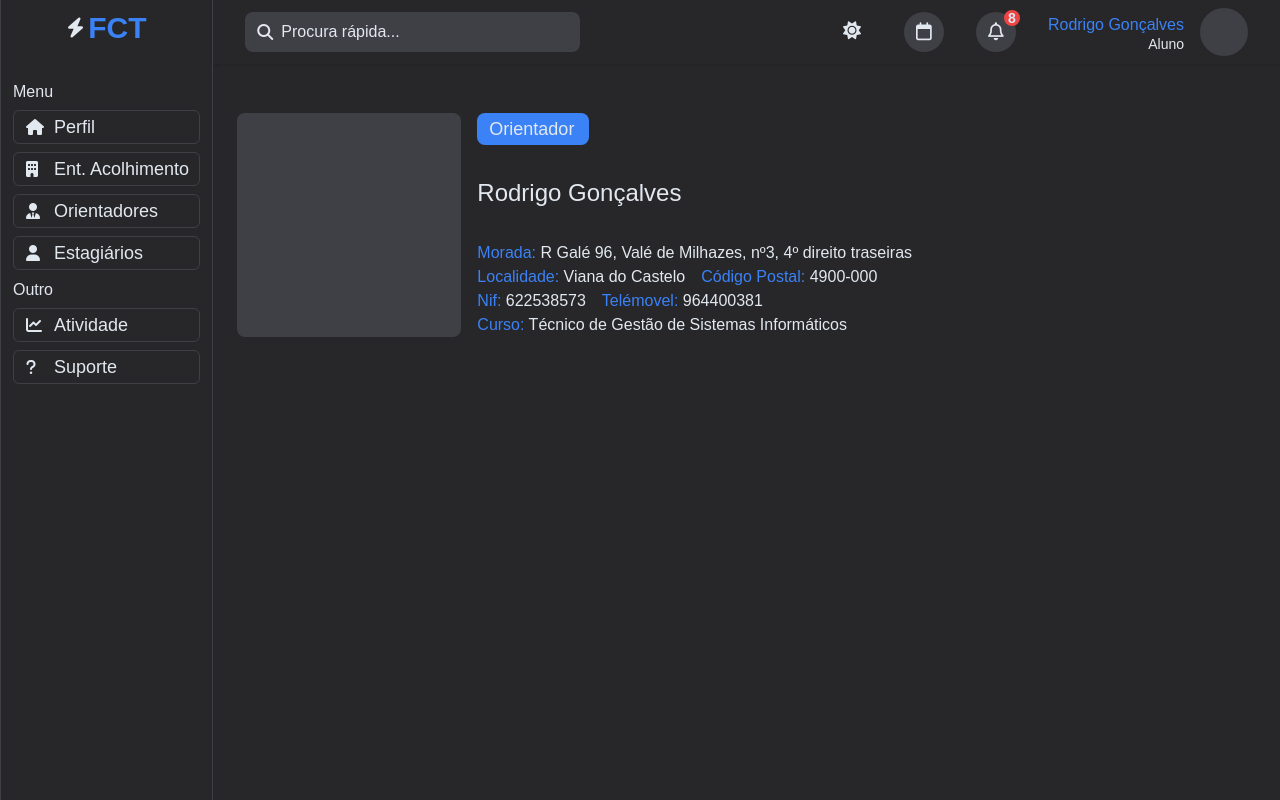
After one commit to Snaxerino/fct, a PHP site: page /backend/perfil.html in a window 1280 px wide. The commit adds this page. Run offline with PHP 8.4, Linux system fonts and the light colour scheme; some libraries are stand-ins or nearby versions; some web fonts are replaced.

Commit message:
Updated Nome da página renomeada ficheiro geral js Melhoria ao fazer zoom

```diff
--- /dev/null
+++ b/backend/perfil.html
@@ -0,0 +1,118 @@
+<!doctype html>
+<html class="dark scroll-smooth" lang="pt-pt">
+<head>
+    <meta charset="UTF-8">
+    <meta name="viewport" content="width=device-width, initial-scale=1.0">
+    <title>FCT - Página Inicial</title>
+    <link rel="shortcut icon" href="../frontend/assets/imgs/favicon.ico" type="image/x-icon">
+    <!-- CSS -->
+    <link href="../frontend/assets/css/output.css" rel="stylesheet">
+    <!-- Animações CSS -->
+
+    <!-- Icons -->
+    <script src="https://kit.fontawesome.com/082fcabe62.js" crossorigin="anonymous"></script>
+</head>
+<body class="font-Satoshi bg-slate-50 dark:bg-zinc-800">
+    <div class="grid grid-cols-12 grid-rows-6 h-screen max-w-screen-xl m-auto">
+        <!-- Header -->
+        <header class="flex items-center px-8 col-start-3 col-end-13 h-14 md:h-16 justify-between shadow shadow-slate-200 dark:shadow">
+            <!-- Search Bar -->
+            <div class="flex items-center bg-slate-100 dark:bg-zinc-700 rounded-lg py-2 px-3 w-1/3">
+                <i class="fa-solid fa-magnifying-glass pr-2 text-slate-400 dark:text-slate-200"></i>
+                <input class="bg-transparent outline-none text-slate-400 dark:text-slate-200 placeholder:text-slate-400 placeholder:dark:text-slate-200 w-full" type="text" placeholder="Procura rápida...">
+            </div>
+            <div class="flex items-center">
+                <!--Mudar tema, Calendário e Notificações -->
+                <div class="flex items-center">
+                    <button class="hover:bg-azul-com-opacidade dark:hover:bg-preto-com-opacidade rounded-full h-10 w-10 mx-4"
+                    onclick="trocarTema()">
+                        <i id="trocarIcon" class="fa-solid fa-sun text-lg dark:text-slate-200 text-slate-400"></i>
+                    </button>
+                    <div class="flex items-center justify-center bg-slate-100 dark:bg-zinc-700 w-10 h-10 rounded-full mx-4">
+                        <i class="fa-regular fa-calendar text-lg text-slate-400 dark:text-slate-200"></i>
+                    </div>
+                    <div class="flex items-center justify-center bg-slate-100 dark:bg-zinc-700 w-10 h-10 rounded-full mx-4 relative">
+                        <i class="fa-regular fa-bell text-lg text-slate-400 dark:text-slate-200"></i>
+                        <div class="flex justify-center items-center absolute -top-0.5 left-7 bg-red-500 rounded-full h-4 w-4">
+                            <p class="font-semibold text-slate-200 text-sm">8</p>
+                        </div>
+                    </div>
+                </div>
+                <!-- Nome, tipo e perfil -->
+                <div class="text-end px-4">
+                    <p class="font-medium text-blue-500 dark:text-blue-500">Rodrigo Gonçalves</p>
+                    <p class="font-medium text-sm text-slate-400 dark:text-slate-200 leading-none">Aluno</p>
+                </div>
+                <div class="h-12 w-12 rounded-full bg-slate-100 dark:bg-zinc-700 pl-2"></div>
+            </div>
+        </header>
+        <!-- Barra lateral -->
+        <aside class="col-span-2 row-span-full border-l border-r border-slate-200 dark:border-zinc-700">
+            <div class="flex items-center select-none text-3xl justify-center h-14">
+                <i class="fa-solid fa-bolt text-slate-600 text-xl pr-1 dark:text-slate-200"></i>
+                <h2 class="text-blue-500 font-extrabold">FCT</h2>
+            </div>
+            <div class="flex flex-col">
+                <p class="text-slate-400 dark:text-slate-200 pt-6 pb-0.5 px-3">Menu</p>
+                <ul class="flex flex-col [&>li]:select-none">
+                    <li class="flex items-center w-auto mx-3 py-0.5 my-1 border border-slate-300 dark:border-zinc-700 rounded-md text-slate-500 dark:text-slate-200 [&>*]:hover:text-blue-500 hover:bg-azul-com-opacidade dark:hover:bg-preto-com-opacidade">
+                        <i class="fa-solid fa-house px-3 w-10"></i>
+                        <p class="text-lg">Perfil</p>
+                    </li>
+                    <li class="flex items-center w-auto mx-3 py-0.5 my-1 border border-slate-300 dark:border-zinc-700 rounded-md text-slate-500 dark:text-slate-200 [&>*]:hover:text-blue-500 hover:bg-azul-com-opacidade dark:hover:bg-preto-com-opacidade">
+                        <i class="fa-solid fa-building px-3 w-10"></i>
+                        <p class="text-lg">Ent. Acolhimento</p>
+                    </li>
+                    <li class="flex items-center w-auto mx-3 py-0.5 my-1 border border-slate-300 dark:border-zinc-700 rounded-md text-slate-500 dark:text-slate-200 [&>*]:hover:text-blue-500 hover:bg-azul-com-opacidade dark:hover:bg-preto-com-opacidade">
+                        <i class="fa-solid fa-user-tie px-3 w-10"></i>
+                        <p class="text-lg">Orientadores</p>
+                    </li>
+                    <li class="flex items-center w-auto mx-3 py-0.5 my-1 border border-slate-300 dark:border-zinc-700 rounded-md text-slate-500 dark:text-slate-200 [&>*]:hover:text-blue-500 hover:bg-azul-com-opacidade dark:hover:bg-preto-com-opacidade">
+                        <i class="fa-solid fa-user px-3 w-10"></i>
+                        <p class="text-lg">Estagiários</p>
+                    </li>
+                </ul>
+                <p class="text-slate-400 dark:text-slate-200 pt-1 pb-0.5 px-3">Outro</p>
+                <ul class="flex flex-col [&>li]:select-none">
+                    <li class="flex items-center w-auto mx-3 py-0.5 my-1 border border-slate-300 dark:border-zinc-700 rounded-md text-slate-500 dark:text-slate-200 [&>*]:hover:text-blue-500 hover:bg-azul-com-opacidade dark:hover:bg-preto-com-opacidade">
+                        <i class="fa-solid fa-chart-line px-3 w-10"></i>
+                        <p class="text-lg">Atividade</p>
+                    </li>
+                    <li class="flex items-center w-auto mx-3 py-0.5 my-1 border border-slate-300 dark:border-zinc-700 rounded-md text-slate-500 dark:text-slate-200 [&>*]:hover:text-blue-500 hover:bg-azul-com-opacidade dark:hover:bg-preto-com-opacidade">
+                        <i class="fa-solid fa-question px-3 w-10"></i>
+                        <p class="text-lg">Suporte</p>
+                    </li>
+                </ul>
+            </div>
+        </aside>
+        <!-- Zona principal -->
+        <main class="borderr rounded-xl -mt-5 mb-6 mx-6 col-start-3 col-end-13 row-start-2 row-span-full">
+            <div class="flex flex-row">
+                <!-- Imagem -->
+                <div class="h-56 w-56 bg-slate-100 dark:bg-zinc-700 rounded-lg"></div>
+                <!-- Tipo de utilizador - Aluno, Admin, Orientador... -->
+                <div class="flex flex-col mx-4 justify-between">
+                    <div class="bg-blue-500 w-28 h-8 flex items-center rounded-lg px-3">
+                        <p class="font-medium text-lg text-slate-200">Orientador</p>
+                    </div>
+                    <h3 class="text-slate-600 dark:text-slate-200 font-medium text-2xl py-2">Rodrigo Gonçalves</h3>
+                    <div class="flex flex-col">
+                        <p class="text-slate-600 dark:text-slate-200 font-medium"><span class="text-blue-500">Morada:</span> R Galé 96, Valé de Milhazes, nº3, 4º direito traseiras</p>
+                        <div class="flex flex-row">
+                            <p class="text-slate-600 dark:text-slate-200 font-medium"><span class="text-blue-500">Localidade:</span> Viana do Castelo</p>
+                            <p class="px-4 text-slate-600 dark:text-slate-200 font-medium"><span class="text-blue-500">Código Postal:</span> 4900-000</p>
+                        </div>
+                        <div class="flex flex-row">
+                            <p class="text-slate-600 dark:text-slate-200 font-medium"><span class="text-blue-500">Nif:</span> 622538573</p>
+                            <p class="px-4 text-slate-600 dark:text-slate-200 font-medium"><span class="text-blue-500">Telémovel:</span> 964400381</p>
+                        </div>
+                        <p class="text-slate-600 dark:text-slate-200 font-medium"><span class="text-blue-500">Curso:</span> Técnico de Gestão de Sistemas Informáticos</p>
+                    </div>
+                </div>
+            </div>
+        </main>
+    </div>
+    <!-- JS -->
+    <script src="../frontend/assets/js/trocarTema.js"></script>
+</body>
+</html>
--- a/frontend/assets/css/input.css
+++ b/frontend/assets/css/input.css
@@ -9,5 +9,6 @@
 @layer base {
     * {
         @apply duration-200;
+        @apply select-none;
     }
 }
--- a/frontend/assets/css/output.css
+++ b/frontend/assets/css/output.css
@@ -536,6 +535,22 @@ video {
   position: relative;
 }
 
+.sticky{
+  position: sticky;
+}
+
+.-top-0{
+  top: -0px;
+}
+
+.-top-0\.5{
+  top: -0.125rem;
+}
+
+.left-7{
+  left: 1.75rem;
+}
+
 .right-0{
   right: 0px;
 }
@@ -562,6 +577,10 @@ video {
 
 .row-span-full{
   grid-row: 1 / -1;
+}
+
+.row-start-2{
+  grid-row-start: 2;
 }
 
 .m-4{
@@ -587,14 +606,14 @@ video {
   margin-right: 1rem;
 }
 
-.my-0{
-  margin-top: 0px;
-  margin-bottom: 0px;
-}
-
-.my-0\.5{
-  margin-top: 0.125rem;
-  margin-bottom: 0.125rem;
+.mx-6{
+  margin-left: 1.5rem;
+  margin-right: 1.5rem;
+}
+
+.my-1{
+  margin-top: 0.25rem;
+  margin-bottom: 0.25rem;
 }
 
 .my-3{
@@ -607,9 +626,8 @@ video {
   margin-bottom: 1.25rem;
 }
 
-.my-1{
-  margin-top: 0.25rem;
-  margin-bottom: 0.25rem;
+.-mt-5{
+  margin-top: -1.25rem;
 }
 
 .mb-2{
@@ -624,6 +642,10 @@ video {
   margin-bottom: 1rem;
 }
 
+.mb-6{
+  margin-bottom: 1.5rem;
+}
+
 .mb-8{
   margin-bottom: 2rem;
 }
@@ -676,10 +698,26 @@ video {
   height: 2.5rem;
 }
 
+.h-12{
+  height: 3rem;
+}
+
 .h-14{
   height: 3.5rem;
 }
 
+.h-20{
+  height: 5rem;
+}
+
+.h-4{
+  height: 1rem;
+}
+
+.h-56{
+  height: 14rem;
+}
+
 .h-7{
   height: 1.75rem;
 }
@@ -708,6 +754,22 @@ video {
   width: 2.5rem;
 }
 
+.w-12{
+  width: 3rem;
+}
+
+.w-20{
+  width: 5rem;
+}
+
+.w-28{
+  width: 7rem;
+}
+
+.w-4{
+  width: 1rem;
+}
+
 .w-56{
   width: 14rem;
 }
@@ -728,8 +786,16 @@ video {
   width: 100%;
 }
 
+.w-1{
+  width: 0.25rem;
+}
+
 .max-w-full{
   max-width: 100%;
+}
+
+.max-w-screen-xl{
+  max-width: 1280px;
 }
 
 .-rotate-90{
@@ -803,6 +869,10 @@ video {
   border-radius: 0.375rem;
 }
 
+.rounded-xl{
+  border-radius: 0.75rem;
+}
+
 .border{
   border-width: 1px;
 }
@@ -815,9 +885,18 @@ video {
   border-left-width: 1px;
 }
 
-.border-slate-100{
+.border-r{
+  border-right-width: 1px;
+}
+
+.border-slate-200{
   --tw-border-opacity: 1;
-  border-color: rgb(241 245 249 / var(--tw-border-opacity));
+  border-color: rgb(226 232 240 / var(--tw-border-opacity));
+}
+
+.border-slate-300{
+  --tw-border-opacity: 1;
+  border-color: rgb(203 213 225 / var(--tw-border-opacity));
 }
 
 .border-slate-400{
@@ -830,21 +909,6 @@ video {
   border-color: rgb(100 116 139 / var(--tw-border-opacity));
 }
 
-.border-slate-200{
-  --tw-border-opacity: 1;
-  border-color: rgb(226 232 240 / var(--tw-border-opacity));
-}
-
-.border-zinc-700{
-  --tw-border-opacity: 1;
-  border-color: rgb(63 63 70 / var(--tw-border-opacity));
-}
-
-.border-slate-300{
-  --tw-border-opacity: 1;
-  border-color: rgb(203 213 225 / var(--tw-border-opacity));
-}
-
 .bg-blue-500{
   --tw-bg-opacity: 1;
   background-color: rgb(59 130 246 / var(--tw-bg-opacity));
@@ -858,6 +922,11 @@ video {
 .bg-gray-500{
   --tw-bg-opacity: 1;
   background-color: rgb(107 114 128 / var(--tw-bg-opacity));
+}
+
+.bg-red-500{
+  --tw-bg-opacity: 1;
+  background-color: rgb(239 68 68 / var(--tw-bg-opacity));
 }
 
 .bg-slate-100{
--- a/frontend/assets/js/links.js
+++ b/frontend/assets/js/links.js
@@ -3,4 +3,4 @@ const paginaLogin2 = () => location.href = "../frontend/login.html"; // Contribu
 const voltarParaMenu = () => location.href = "../index.html";
 const verVideo = () => location.href = "https://www.youtube.com/channel/UCdlo76ck9sVojRF8Nm3HYcg";
 // Apenas temporário e para efeito de testes
-const paginaPrivada = () => location.href = "../backend/main.html";
+const paginaPrivada = () => location.href = "../backend/perfil.html";
```
Also changed, not shown: other parts of frontend/assets/css/output.css (+77 -8 lines), backend/main.html (deleted, +0 -89 lines), frontend/contribuidores.html (+269 -8 lines), frontend/login.html (+5 -5 lines), index.html (+5 -6 lines), frontend/assets/js/app.js (added), frontend/assets/js/mostrarEsconderPassword.js (line endings or trailing spaces).
